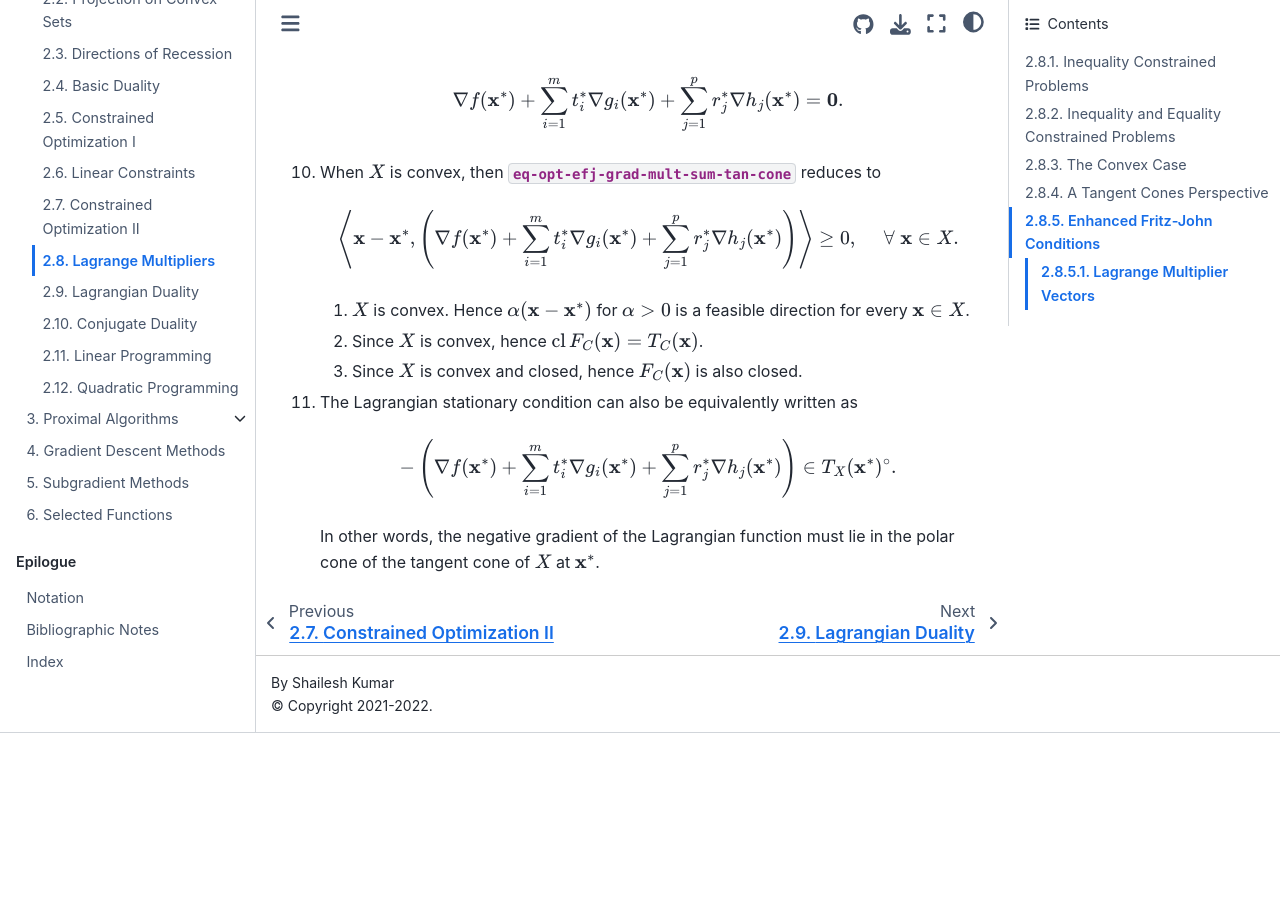
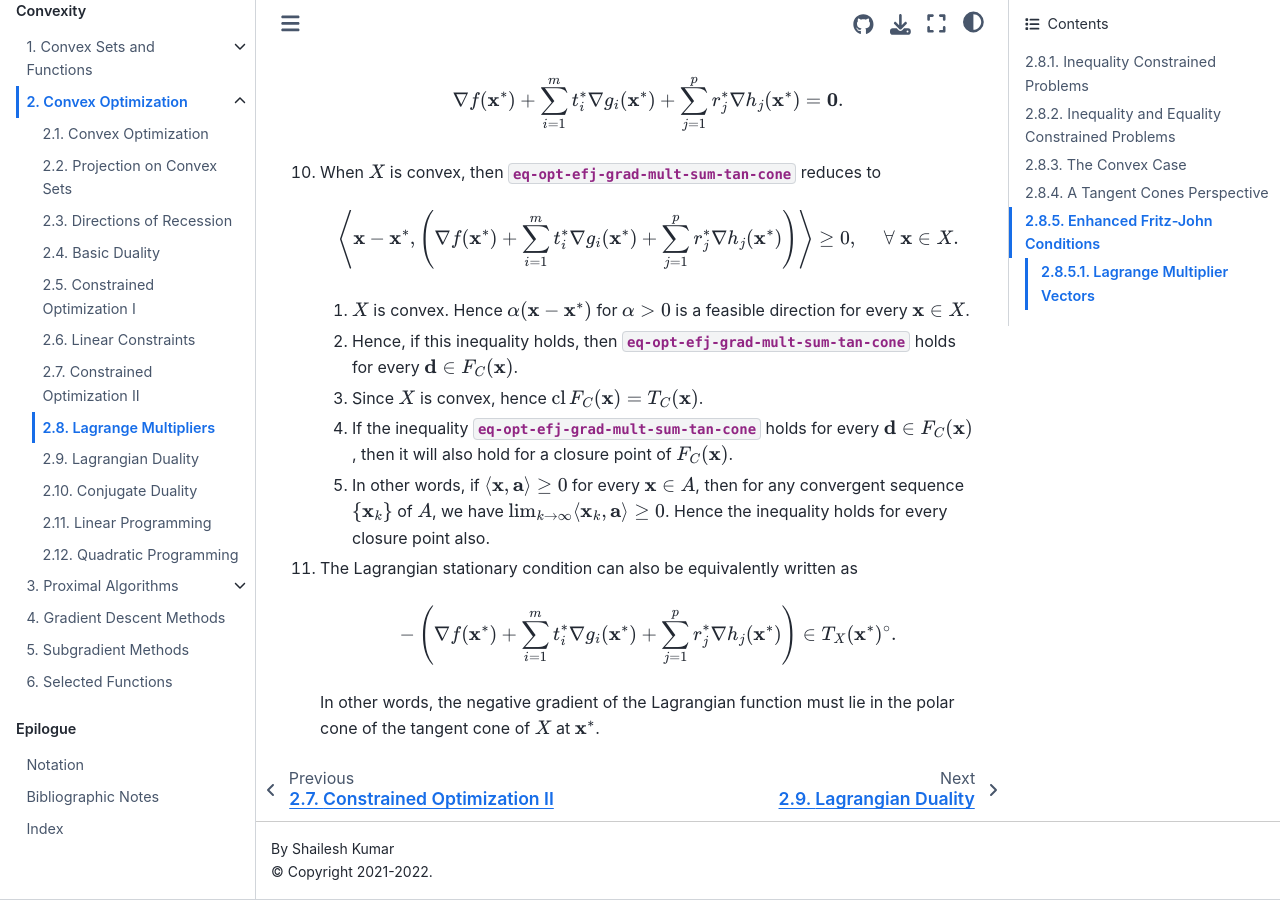
Before and after one commit to shailesh1729/tisp, a Jupyter Book: the page built from book/cvxopt/lagrange_multipliers.md, in a window 1280 px wide and 900 px high, scrolled down 10238 px. Built offline with Jupyter Book 1.0.4 settings and Sphinx 7.4.7 and the Sphinx Book theme 1.1.4, drawn with Linux system fonts in a browser that asks for light colours; cross-references to code outside the pages are shown as plain code; before the commit the page ends 10971 px from its top, so only the background shows below that.

Commit message:
corrections

```diff
--- a/book/cvxopt/lagrange_multipliers.md
+++ b/book/cvxopt/lagrange_multipliers.md
@@ -1075,8 +1075,17 @@ to $f$ and $\bx^*$.
    $$
    1. $X$ is convex. Hence $\alpha (\bx - \bx^*)$ for $\alpha > 0$
       is a feasible direction for every $\bx \in X$.
+   1. Hence, if this inequality holds, then
+      {eq}`eq-opt-efj-grad-mult-sum-tan-cone` holds for every
+      $\bd \in F_C(\bx)$.
    1. Since $X$ is convex, hence $\closure F_C(\bx) = T_C(\bx)$.
-   1. Since $X$ is convex and closed, hence $F_C(\bx)$ is also closed.
+   1. If the inequality {eq}`eq-opt-efj-grad-mult-sum-tan-cone`
+      holds for every $\bd \in F_C(\bx)$,
+      then it will also hold for a closure point of $F_C(\bx)$.
+   1. In other words, if $\langle \bx, \ba \rangle \geq 0$
+      for every $\bx \in A$, then for any convergent sequence $\{ \bx_k \}$
+      of $A$, we have $\lim_{k \to \infty} \langle \bx_k, \ba \rangle \geq 0$.
+      Hence the inequality holds for every closure point also.
 1. The Lagrangian stationary condition can also be equivalently
    written as
 
```
Also changed, not shown: book/cvxopt/constrained_opt.md (+1 -1 lines).
